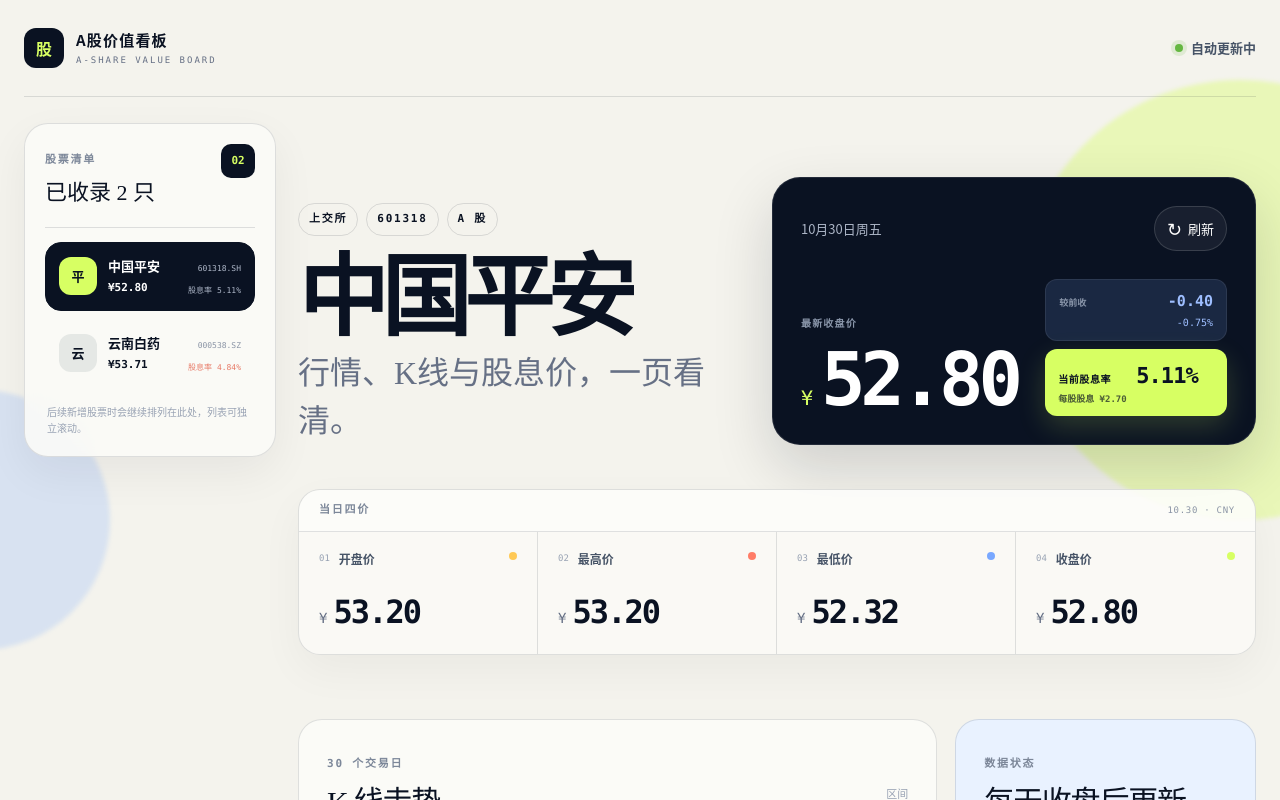
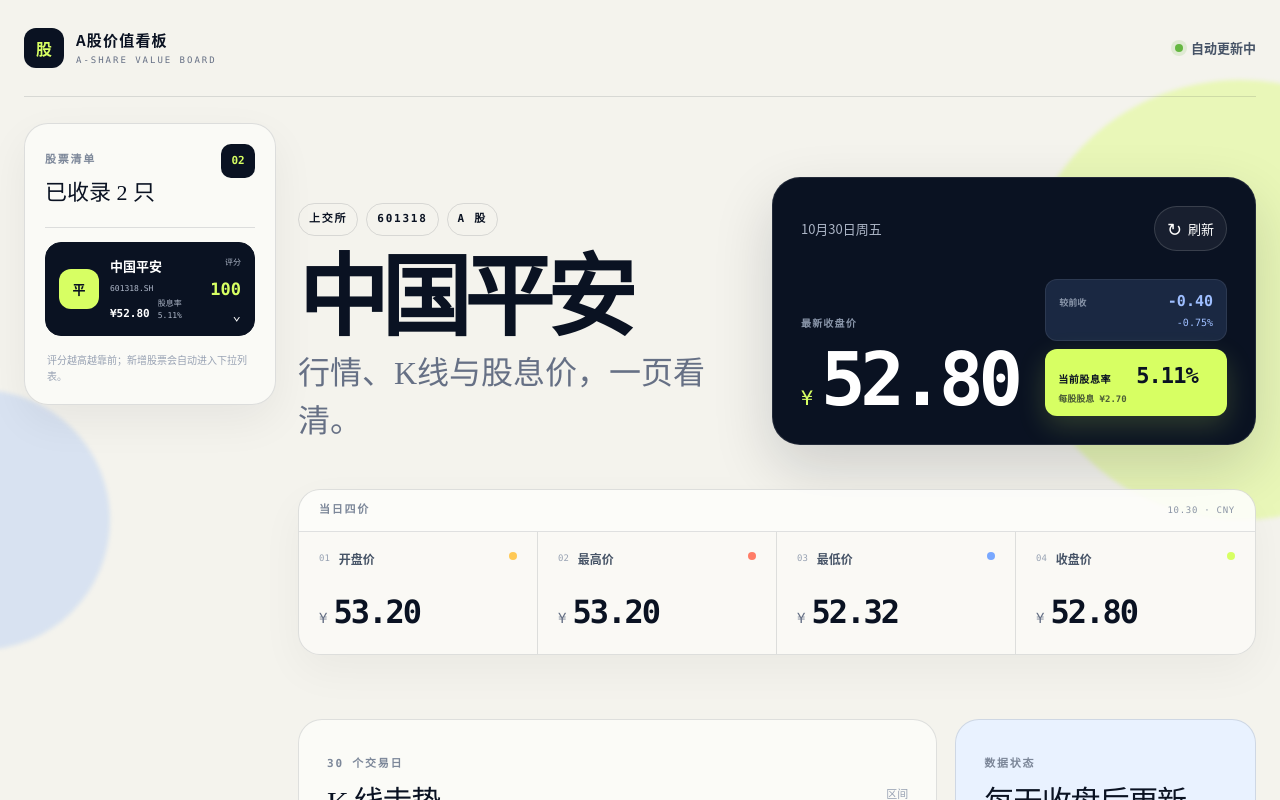
Before and after one commit to ai-stock-cn/a-share-value-board, a Next.js app: page / in a window 1280 px wide. Shown: the top 800 px of the page. Built offline with nearby package versions, Linux system fonts and the light colour scheme.

Commit message:
Add ranked stock selector

```diff
--- a/app/StockDashboard.tsx
+++ b/app/StockDashboard.tsx
@@ -1,6 +1,6 @@
 "use client";
 
-import { useCallback, useEffect, useMemo, useState } from "react";
+import { useCallback, useEffect, useMemo, useRef, useState } from "react";
 import Skeleton from "react-loading-skeleton";
 import "react-loading-skeleton/dist/skeleton.css";
 
@@ -24,6 +24,7 @@ type StockSummary = {
   code: string;
   market: string;
   mark: string;
+  score: number;
   annualDividend: number;
   dividendBasis: string;
   dividendAsOf: string;
@@ -60,6 +61,7 @@ const FALLBACK_STOCKS: StockSummary[] = [
     code: "601318",
     market: "上交所",
     mark: "平",
+    score: 100,
     annualDividend: 2.7,
     dividendBasis: "2025 年中期 0.95 元 + 末期 1.75 元",
     dividendAsOf: "2025 年度",
@@ -74,6 +76,7 @@ const FALLBACK_STOCKS: StockSummary[] = [
     code: "000538",
     market: "深交所",
     mark: "云",
+    score: 90,
     annualDividend: 2.602,
     dividendBasis: "2025 年特别分红 1.019 元 + 年度分红 1.583 元",
     dividendAsOf: "2025 年度合计",
@@ -108,6 +111,7 @@ export default function StockDashboard() {
   const [data, setData] = useState<QuoteResponse | null>(null);
   const [error, setError] = useState<string | null>(null);
   const [isRefreshing, setIsRefreshing] = useState(false);
+  const stockSelectorRef = useRef<HTMLDetailsElement>(null);
 
   const loadQuotes = useCallback(async (manual = false) => {
     if (manual) setIsRefreshing(true);
@@ -163,8 +167,17 @@ export default function StockDashboard() {
     return () => window.clearInterval(timer);
   }, [loadQuotes]);
 
+  const rankedStocks = useMemo(
+    () =>
+      [...stocks].sort(
+        (left, right) =>
+          right.score - left.score || left.name.localeCompare(right.name, "zh-CN"),
+      ),
+    [stocks],
+  );
   const selectedStock =
-    stocks.find((stock) => stock.symbol === selectedSymbol) ?? stocks[0];
+    rankedStocks.find((stock) => stock.symbol === selectedSymbol) ??
+    rankedStocks[0];
   const latest = data?.quotes[0];
   const previous = data?.quotes[1];
   const change = latest && previous ? latest.close - previous.close : 0;
@@ -232,20 +245,54 @@ export default function StockDashboard() {
             </div>
             <span className="stock-count">{String(stocks.length).padStart(2, "0")}</span>
           </div>
-          <div className="stock-list" role="tablist" aria-label="选择股票">
-            {stocks.map((stock) => (
+          <details className="stock-selector" ref={stockSelectorRef}>
+            <summary className="stock-selector-current">
+              <span className="stock-mark">{selectedStock.mark}</span>
+              <span className="stock-identity">
+                <strong>{selectedStock.name}</strong>
+                <small>{selectedStock.symbol}</small>
+              </span>
+              <span className="stock-list-price">
+                <strong>
+                  {selectedStock.latestClose === null
+                    ? "—"
+                    : `¥${numberFormatter.format(selectedStock.latestClose)}`}
+                </strong>
+                <small>
+                  {selectedStock.currentDividendYield === null
+                    ? "股息率 —"
+                    : `股息率 ${selectedStock.currentDividendYield.toFixed(2)}%`}
+                </small>
+              </span>
+              <span className="stock-score">
+                <small>评分</small>
+                <strong>{selectedStock.score}</strong>
+                <i className="selector-chevron" aria-hidden="true">
+                  ⌄
+                </i>
+              </span>
+            </summary>
+            <div className="stock-options" role="listbox" aria-label="按评分选择股票">
+              {rankedStocks.map((stock, index) => (
                 <button
                   type="button"
-                role="tab"
+                  role="option"
                   aria-selected={selectedSymbol === stock.symbol}
                   className={selectedSymbol === stock.symbol ? "is-active" : ""}
-                onClick={() => setSelectedSymbol(stock.symbol)}
+                  onClick={() => {
+                    setSelectedSymbol(stock.symbol);
+                    if (stockSelectorRef.current) {
+                      stockSelectorRef.current.open = false;
+                    }
+                  }}
                   key={stock.symbol}
                 >
                   <span className="stock-mark">{stock.mark}</span>
                   <span className="stock-identity">
                     <strong>{stock.name}</strong>
-                  <small>{stock.symbol}</small>
+                    <small>
+                      #{String(index + 1).padStart(2, "0")} · {stock.symbol}
+                    </small>
                   </span>
                   <span className="stock-list-price">
                     <strong>
@@ -267,11 +314,16 @@ export default function StockDashboard() {
                         : `股息率 ${stock.currentDividendYield.toFixed(2)}%`}
                     </small>
                   </span>
+                  <span className="stock-score">
+                    <small>评分</small>
+                    <strong>{stock.score}</strong>
+                  </span>
                 </button>
               ))}
             </div>
+          </details>
           <p className="stock-rail-note">
-            后续新增股票时会继续排列在此处，列表可独立滚动。
+            评分越高越靠前；新增股票会自动进入下拉列表。
           </p>
         </aside>
 
--- a/app/globals.css
+++ b/app/globals.css
@@ -1245,7 +1245,7 @@ footer {
   align-self: start;
   max-height: calc(100vh - 36px);
   padding: 20px;
-  overflow: hidden;
+  overflow: visible;
   border: 1px solid var(--line);
   border-radius: 24px;
   background: rgba(251, 251, 247, 0.88);
@@ -1281,48 +1281,86 @@ footer {
   font-weight: 800;
 }
 
-.stock-list {
+.stock-selector {
+  position: relative;
+  margin-top: 14px;
+}
+
+.stock-selector summary {
+  list-style: none;
+}
+
+.stock-selector summary::-webkit-details-marker {
+  display: none;
+}
+
+.stock-selector-current,
+.stock-options button {
   display: grid;
-  gap: 8px;
-  max-height: calc(100vh - 210px);
-  margin: 14px -6px 0;
-  padding: 0 6px;
-  overflow-y: auto;
-  scrollbar-width: thin;
-}
-
-.stock-list button {
-  display: grid;
-  grid-template-columns: 38px minmax(0, 1fr);
+  grid-template-areas:
+    "mark identity score"
+    "mark price score";
+  grid-template-columns: 40px minmax(0, 1fr) auto;
   grid-template-rows: auto auto;
-  gap: 0 11px;
+  gap: 3px 11px;
   width: 100%;
   padding: 13px;
-  border: 1px solid transparent;
   border-radius: 16px;
-  background: transparent;
   text-align: left;
   cursor: pointer;
   transition: border-color 180ms ease, background 180ms ease, transform 180ms ease;
 }
 
-.stock-list button:hover {
+.stock-selector-current {
+  border: 1px solid var(--ink);
+  background: var(--ink);
+  color: white;
+}
+
+.stock-selector-current:hover {
+  transform: translateY(-1px);
+}
+
+.stock-options {
+  position: absolute;
+  z-index: 20;
+  top: calc(100% + 9px);
+  left: 0;
+  display: grid;
+  gap: 6px;
+  width: 100%;
+  min-width: min(360px, calc(100vw - 48px));
+  max-height: min(430px, calc(100vh - 170px));
+  padding: 8px;
+  overflow-y: auto;
+  border: 1px solid var(--line);
+  border-radius: 18px;
+  background: rgba(251, 251, 247, 0.98);
+  box-shadow: 0 24px 64px rgba(10, 18, 34, 0.2);
+  scrollbar-width: thin;
+  backdrop-filter: blur(18px);
+}
+
+.stock-options button {
+  border: 1px solid transparent;
+  background: transparent;
+}
+
+.stock-options button:hover {
   border-color: rgba(10, 18, 34, 0.16);
   background: white;
-  transform: translateY(-1px);
-}
-
-.stock-list button.is-active {
-  border-color: var(--ink);
-  background: var(--ink);
-  color: white;
+}
+
+.stock-options button.is-active {
+  border-color: rgba(10, 18, 34, 0.24);
+  background: rgba(215, 255, 99, 0.28);
 }
 
 .stock-mark {
   display: grid;
-  grid-row: 1 / 3;
-  width: 38px;
-  height: 38px;
+  grid-area: mark;
+  width: 40px;
+  height: 40px;
   place-items: center;
   align-self: center;
   border-radius: 12px;
@@ -1332,23 +1370,38 @@ footer {
   font-weight: 800;
 }
 
-.stock-list button.is-active .stock-mark {
+.stock-selector-current .stock-mark,
+.stock-options button.is-active .stock-mark {
   background: var(--lime);
 }
 
+.stock-identity {
+  grid-area: identity;
+  min-width: 0;
+  align-self: end;
+  flex-direction: column;
+  justify-content: center;
+  gap: 1px;
+}
+
+.stock-list-price {
+  grid-area: price;
+  align-self: start;
+}
+
 .stock-identity,
-.stock-list-price {
+.stock-list-price,
+.stock-score {
   display: flex;
   justify-content: space-between;
   gap: 8px;
 }
 
-.stock-identity {
-  align-items: baseline;
-}
-
 .stock-identity strong {
+  overflow: hidden;
   font-size: 13px;
+  text-overflow: ellipsis;
+  white-space: nowrap;
 }
 
 .stock-identity small,
@@ -1358,14 +1411,19 @@ footer {
   font-size: 8px;
 }
 
-.stock-list button.is-active .stock-identity small,
-.stock-list button.is-active .stock-list-price small {
+.stock-identity small {
+  overflow: hidden;
+  text-overflow: ellipsis;
+  white-space: nowrap;
+}
+
+.stock-selector-current .stock-identity small,
+.stock-selector-current .stock-list-price small {
   color: #aeb7c8;
 }
 
 .stock-list-price {
   align-items: end;
-  margin-top: 5px;
 }
 
 .stock-list-price strong {
@@ -1375,6 +1433,47 @@ footer {
 
 .stock-list-price small.positive { color: #e77b68; }
 .stock-list-price small.negative { color: #48a47e; }
+
+.stock-score {
+  grid-area: score;
+  min-width: 42px;
+  align-self: stretch;
+  flex-direction: column;
+  align-items: flex-end;
+  justify-content: center;
+  color: var(--ink);
+  font-family: ui-monospace, SFMono-Regular, Menlo, monospace;
+}
+
+.stock-score small {
+  color: #8a94a5;
+  font-size: 8px;
+  font-style: normal;
+}
+
+.stock-score strong {
+  font-size: 17px;
+}
+
+.stock-selector-current .stock-score {
+  color: var(--lime);
+}
+
+.stock-selector-current .stock-score small {
+  color: #aeb7c8;
+}
+
+.selector-chevron {
+  color: white;
+  font-size: 14px;
+  font-style: normal;
+  line-height: 0.7;
+  transition: transform 180ms ease;
+}
+
+.stock-selector[open] .selector-chevron {
+  transform: rotate(180deg);
+}
 
 .stock-rail-note {
   margin: 16px 2px 0;
@@ -1725,15 +1824,8 @@ footer {
     align-items: center;
   }
 
-  .stock-list {
-    display: flex;
-    max-height: none;
-    overflow-x: auto;
-    overflow-y: hidden;
-  }
-
-  .stock-list button {
-    min-width: 220px;
+  .stock-selector {
+    max-width: 520px;
   }
 
   .stock-rail-note {
@@ -1767,6 +1859,14 @@ footer {
 
   .stock-rail-heading h2 {
     font-size: 19px;
+  }
+
+  .stock-selector {
+    max-width: none;
+  }
+
+  .stock-options {
+    min-width: 100%;
   }
 
   .dashboard-main .hero,
--- a/public/data/quotes.json
+++ b/public/data/quotes.json
@@ -11,6 +11,7 @@
       "code": "601318",
       "market": "上交所",
       "mark": "平",
+      "score": 100,
       "annualDividend": 2.7,
       "dividendBasis": "2025 年中期 0.95 元 + 末期 1.75 元",
       "dividendAsOf": "2025 年度",
@@ -34,6 +35,7 @@
       "code": "000538",
       "market": "深交所",
       "mark": "云",
+      "score": 90,
       "annualDividend": 2.602,
       "dividendBasis": "2025 年特别分红 1.019 元 + 年度分红 1.583 元",
       "dividendAsOf": "2025 年度合计",
--- a/scripts/update-quotes.mjs
+++ b/scripts/update-quotes.mjs
@@ -10,6 +10,7 @@ const STOCKS = [
     code: "601318",
     market: "上交所",
     mark: "平",
+    score: 100,
     annualDividend: 2.7,
     dividendBasis: "2025 年中期 0.95 元 + 末期 1.75 元",
     dividendAsOf: "2025 年度",
@@ -31,6 +32,7 @@ const STOCKS = [
     code: "000538",
     market: "深交所",
     mark: "云",
+    score: 90,
     annualDividend: 2.602,
     dividendBasis: "2025 年特别分红 1.019 元 + 年度分红 1.583 元",
     dividendAsOf: "2025 年度合计",
@@ -75,7 +77,7 @@ const stocks = STOCKS.map(({ sourceSymbol, ...stock }) => {
       ? (stock.annualDividend / latestQuote.close) * 100
       : null,
   };
-});
+}).sort((left, right) => right.score - left.score);
 
 const payload = {
   currency: "CNY",
```
Also changed, not shown: 1 other file (tests, documents, lock files or other folders). Lines whose indentation alone changed are shown as unchanged.
